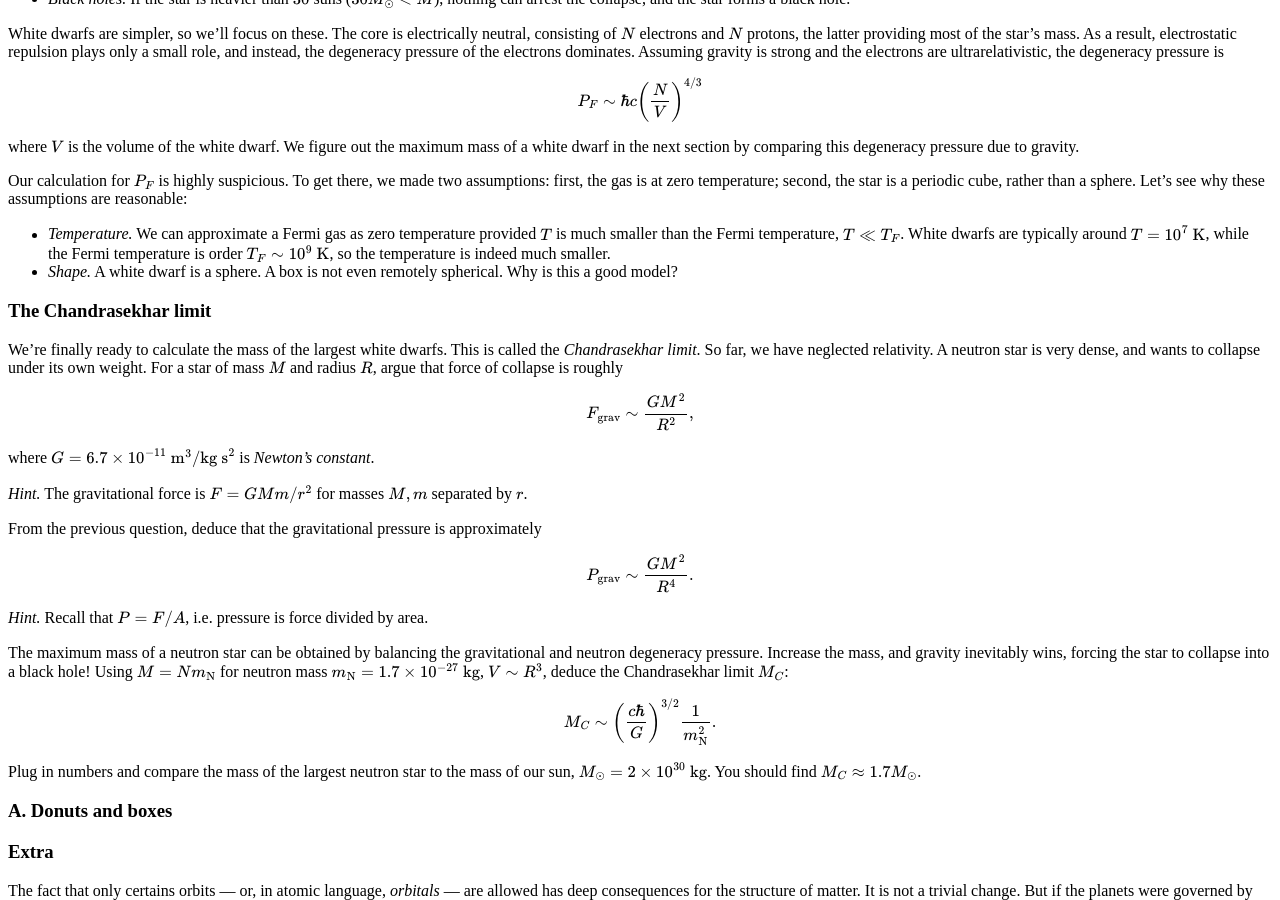
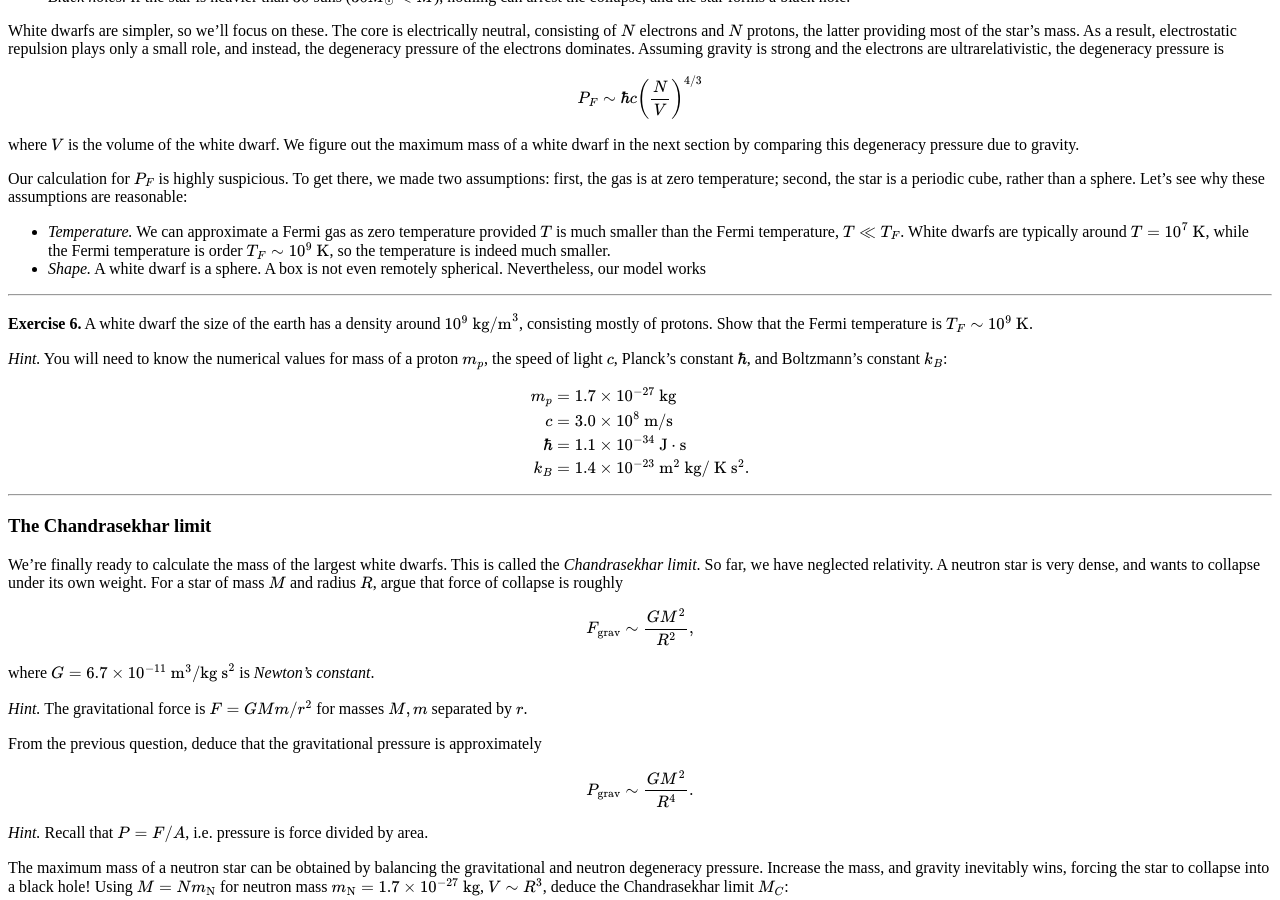
Before and after one commit to hapax/hapax.github.io, a Jekyll site: the page built from assets/chandra.md, in a window 1280 px wide and 900 px high, scrolled down 6480 px. Built offline with Jekyll 4.4.1, drawn with Linux system fonts in a browser that asks for light colours; our own code applies the rules of GitHub Pages for plain Markdown files; formulas are drawn with MathJax 3; a script that is not in the unit is left out; some of the changed text lies outside the part shown.

Commit message:
Update chandra.md

```diff
--- a/assets/chandra.md
+++ b/assets/chandra.md
@@ -631,7 +631,28 @@ Let's see why these assumptions are reasonable:
   Fermi temperature is order $T_F \sim 10^9 \text{ K}$, so the
   temperature is indeed much smaller.
 - *Shape.* A white dwarf is a sphere. A box is not even remotely
-  spherical. Why is this a good model?
+  spherical. Nevertheless, our model works
+
+---
+
+**Exercise 6.** A white dwarf the size of the earth has a density
+around $10^9 \text{ kg/m}^3$, consisting mostly of protons.
+Show that the Fermi temperature is $T_F \sim 10^9 \text{ K}$.
+
+*Hint.* You will need to know the numerical values for  mass of a
+proton $m_p$, the speed of light $c$, Planck's constant $\hbar$, and
+Boltzmann's constant $k_B$:
+
+$$
+\begin{align*}
+m_p & = 1.7 \times 10^{-27} \text{ kg} \\
+c & = 3.0 \times 10^8 \text{ m/s} \\
+\hbar & = 1.1 \times 10^{-34} \text{ J} \cdot \text{s} \\
+k_B & = 1.4\times 10^{-23} \text{ m}^2\text{ kg}/\text{ K s}^2.
+\end{align*}
+$$
+
+---
 
 ### The Chandrasekhar limit<a id="sec-3-3" name="sec-3-3"></a>
 
```
Also changed, not shown: other parts of assets/chandra.md (+1 -1 lines).
